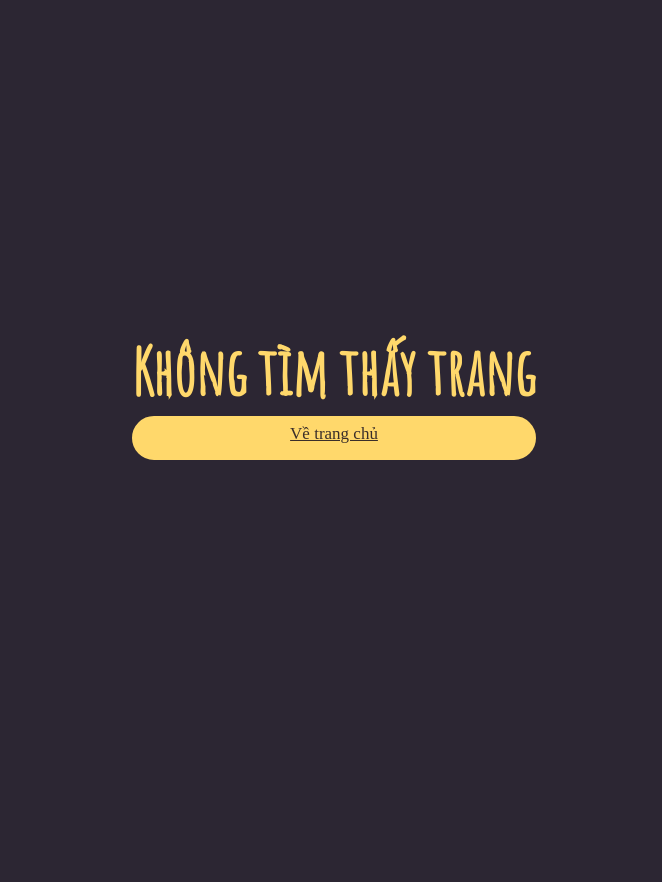
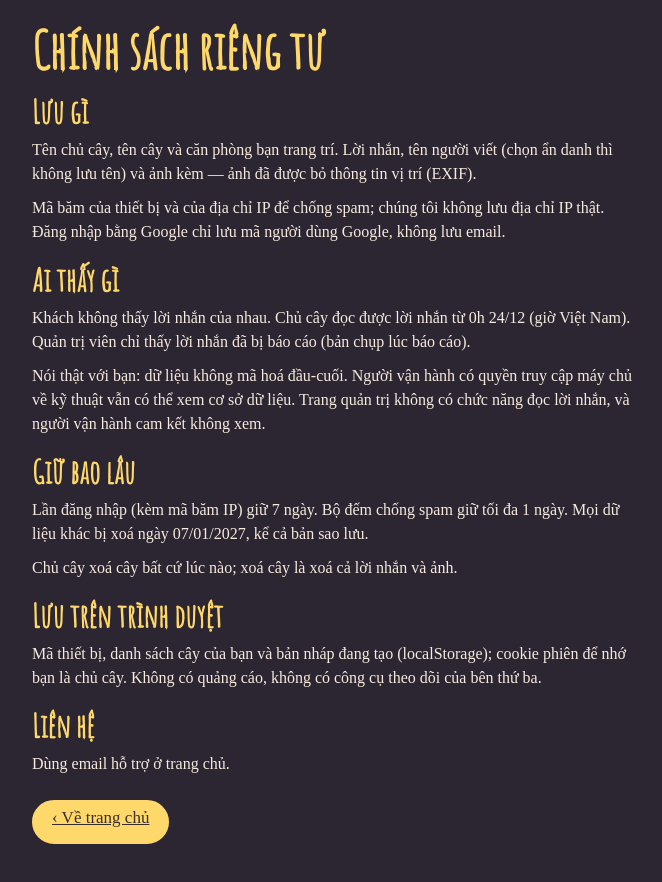
Before and after one commit to d23520229/cay-thong-loi-nhan, a React (Vite) app in the folder apps/web/: page /chinh-sach in a window 1280 px wide. Shown: the whole page, without its empty margins (306-968 px from the left). Before the commit the page ends 800 px from the top, so only its background shows below. Built offline with nearby package versions, Linux system fonts and the light colour scheme; no server answers; a web font is replaced by a local one.

Commit message:
feat(web): trang chính sách riêng tư /chinh-sach (đặc tả 6.9.2)
Co-Authored-By: Claude Opus 5.5 <noreply@anthropic.com>

```diff
--- a/apps/web/src/App.tsx
+++ b/apps/web/src/App.tsx
@@ -40,6 +40,8 @@ export const routes: RouteObject[] = [
       { path: '*', element: <NotFound /> },
     ],
   },
+  // Chính sách: gói riêng, vẫn đọc được sau ENDED (trang kết thúc có link tới đây — đặc tả 6.9.2).
+  { path: '/chinh-sach', lazy: () => import('./routes/PolicyPage').then((m) => ({ Component: m.PolicyPage })) },
   // Trang quản trị tải riêng (gói JS khác): khách và chủ cây không phải tải (đặc tả 6.8); vẫn chạy sau ENDED.
   { path: '/quan-tri/*', lazy: () => import('./admin/AdminApp').then((m) => ({ Component: m.AdminApp })) },
 ];
--- a/apps/web/src/routes/Home.tsx
+++ b/apps/web/src/routes/Home.tsx
@@ -35,7 +35,10 @@ export function Home() {
         <p className="wish">Chúc bạn một mùa Noel thật ấm áp ✨</p>
         {canCreate ? <Link to="/tao" className="btn btn-primary">Bắt đầu tạo cây</Link> : null}
         <button type="button" className="linkbtn" onClick={() => setReopen(true)}>Bạn đã có cây?</button>
-        <footer><SupportHint /></footer>
+        <footer>
+          <SupportHint />
+          <Link to="/chinh-sach" className="linkbtn policy-link">Chính sách riêng tư</Link>
+        </footer>
       </div>
       {reopen ? <ReopenDialog onClose={() => setReopen(false)} /> : null}
     </div>
--- /dev/null
+++ b/apps/web/src/routes/PolicyPage.tsx
@@ -0,0 +1,35 @@
+import { Link } from 'react-router';
+import { useConfig } from '../lib/config';
+import { vnDate } from '../lib/dates';
+
+/** Chính sách riêng tư (đặc tả 6.9.2): chỉ nói điều code đang làm (mục 7.8, 10). Tải lười, gói riêng. */
+export function PolicyPage() {
+  const config = useConfig();
+  const purge = config?.purgeAt ? vnDate(config.purgeAt) : '07/01/2027';
+  const email = config?.supportEmail;
+  return (
+    <main className="policy">
+      <h1>Chính sách riêng tư</h1>
+
+      <h2>Lưu gì</h2>
+      <p>Tên chủ cây, tên cây và căn phòng bạn trang trí. Lời nhắn, tên người viết (chọn ẩn danh thì không lưu tên) và ảnh kèm — ảnh đã được bỏ thông tin vị trí (EXIF).</p>
+      <p>Mã băm của thiết bị và của địa chỉ IP để chống spam; chúng tôi không lưu địa chỉ IP thật. Đăng nhập bằng Google chỉ lưu mã người dùng Google, không lưu email.</p>
+
+      <h2>Ai thấy gì</h2>
+      <p>Khách không thấy lời nhắn của nhau. Chủ cây đọc được lời nhắn từ 0h 24/12 (giờ Việt Nam). Quản trị viên chỉ thấy lời nhắn đã bị báo cáo (bản chụp lúc báo cáo).</p>
+      <p>Nói thật với bạn: dữ liệu không mã hoá đầu-cuối. Người vận hành có quyền truy cập máy chủ về kỹ thuật vẫn có thể xem cơ sở dữ liệu. Trang quản trị không có chức năng đọc lời nhắn, và người vận hành cam kết không xem.</p>
+
+      <h2>Giữ bao lâu</h2>
+      <p>Lần đăng nhập (kèm mã băm IP) giữ 7 ngày. Bộ đếm chống spam giữ tối đa 1 ngày. Mọi dữ liệu khác bị xoá ngày {purge}, kể cả bản sao lưu.</p>
+      <p>Chủ cây xoá cây bất cứ lúc nào; xoá cây là xoá cả lời nhắn và ảnh.</p>
+
+      <h2>Lưu trên trình duyệt</h2>
+      <p>Mã thiết bị, danh sách cây của bạn và bản nháp đang tạo (localStorage); cookie phiên để nhớ bạn là chủ cây. Không có quảng cáo, không có công cụ theo dõi của bên thứ ba.</p>
+
+      <h2>Liên hệ</h2>
+      <p>{email ? <>Gửi thư tới <a href={`mailto:${email}`}>{email}</a>.</> : 'Dùng email hỗ trợ ở trang chủ.'}</p>
+
+      <Link to="/" className="btn btn-primary">‹ Về trang chủ</Link>
+    </main>
+  );
+}
--- a/apps/web/src/styles/app.css
+++ b/apps/web/src/styles/app.css
@@ -170,3 +170,12 @@ a.linkbtn { display: inline-flex; align-items: center; justify-content: center;
 /* Biểu ngữ NOTICE (đặc tả 6.9.1): nằm trong luồng trang, không che phòng */
 .phase-banner { margin: 0; padding: 8px 14px; background: var(--gold); color: var(--ink); font-size: 15px; line-height: 1.35; text-align: center; }
 .ended .linkbtn { justify-self: center; }
+
+/* Trang chính sách (đặc tả 6.9.2) */
+.policy { max-width: 640px; margin: 0 auto; padding: 24px 18px 40px; display: grid; gap: 10px; }
+.policy h1 { font-size: 52px; }
+.policy h2 { font-size: 32px; margin-top: 10px; }
+.policy p { margin: 0; line-height: 1.5; }
+.policy a:not(.btn) { color: var(--gold); }
+.policy .btn { justify-self: start; margin-top: 14px; }
+.policy-link { font-size: 14px; }
```
Also changed, not shown: 2 other files (tests, documents, lock files or other folders).
